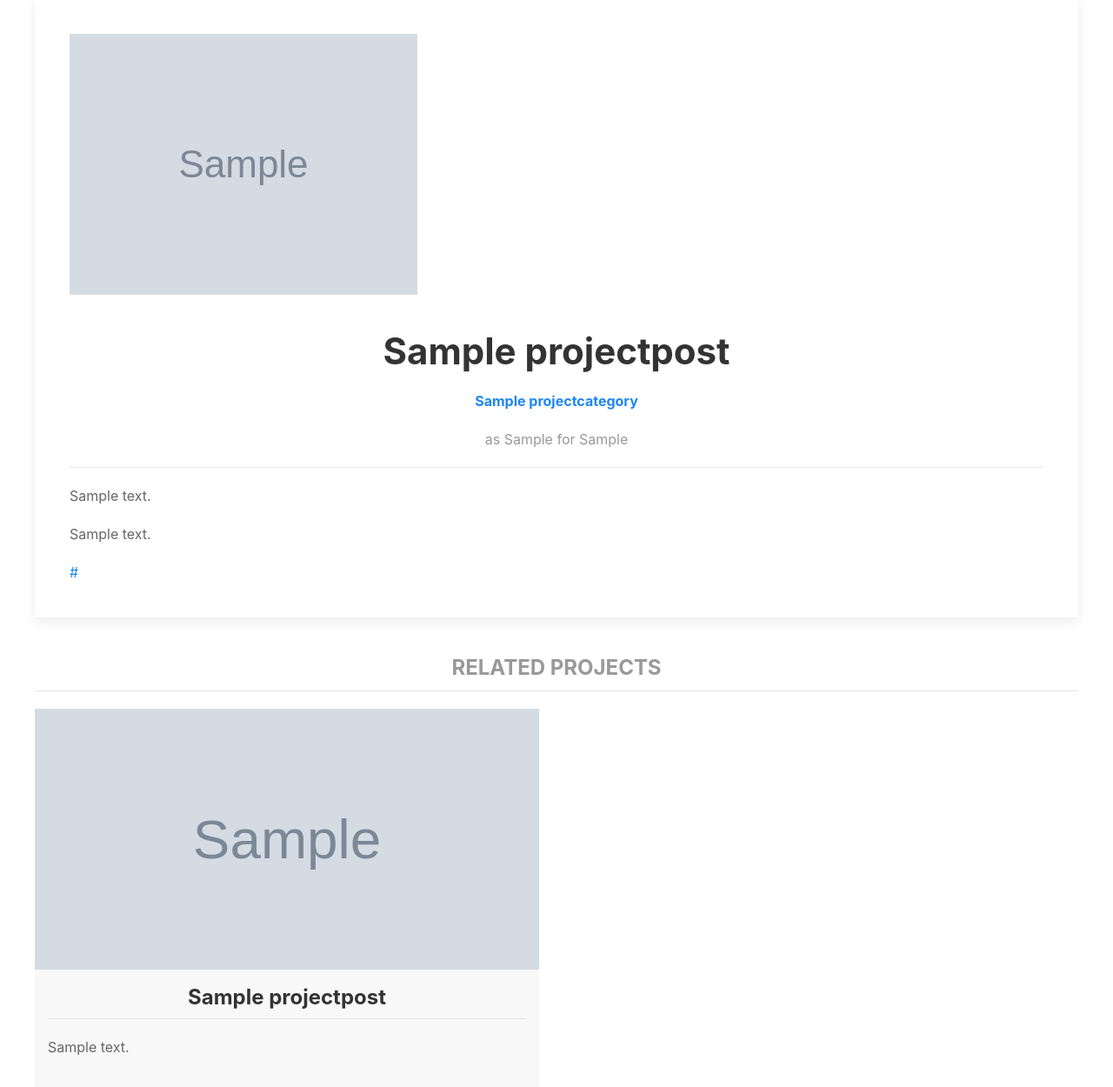
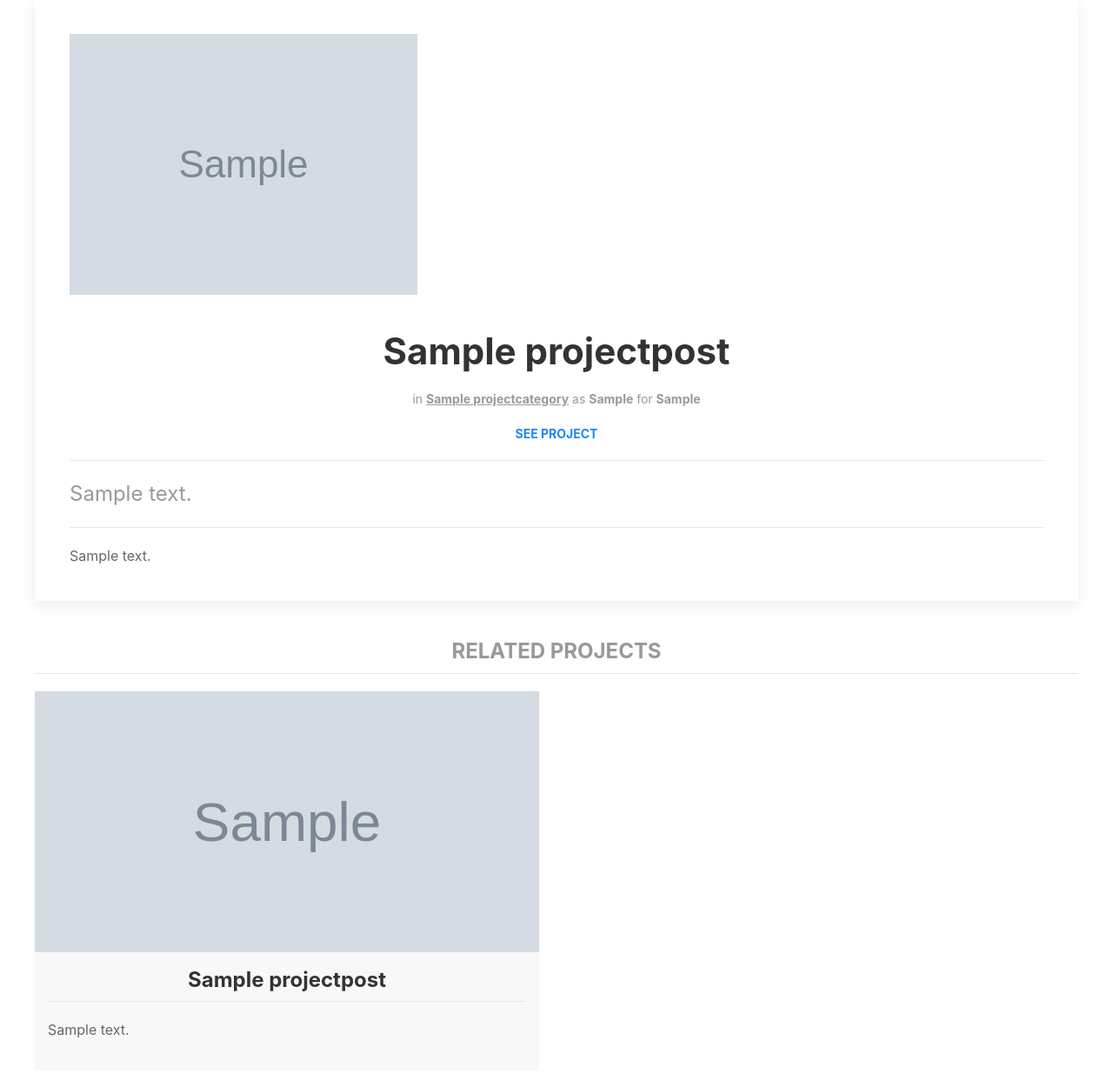
Before and after one commit to hevalhazalkurt/hhk_personal_website, a Django app: a page that uses hhk_web/project/templates/project/project_detail.html in a window 1280 px wide. Shown: the part 101-1351 px from the top of the page at 87% size. Run offline with Django 3.2, Linux system fonts and the light colour scheme; tables that the repository leaves empty hold one stand-in row (values such as "Sample post"); grey boxes marked "Sample" are stand-in pictures; some libraries are stand-ins or nearby versions.

Commit message:
Updated style of project details

```diff
--- a/hhk_web/project/templates/project/project_detail.html
+++ b/hhk_web/project/templates/project/project_detail.html
@@ -2,14 +2,21 @@
 
 {% block content %}
 
-    <div class="uk-card uk-card-default uk-card-body">
+
+    <div class="uk-card uk-card-default uk-card-body uk-width-xxlarge uk-align-center">
         <img src="{{ object.image.url }}" />
-        <h1 class="uk-text-bold uk-text-center">{{ object.title }}</h1>
-        <p class="uk-text-bold uk-text-center"><a href="{{ object.category.get_absolute_url }}">{{ object.category }}</a></p>
-        <p class="uk-text-muted uk-text-center">as {{ object.position }} for {{ object.client }}</p> <hr>
-        <p>{{ object.summary|safe }}</p>
+        <h1 class="uk-text-bold uk-text-center" >{{ object.title }}</h1>
+
+        <p class="uk-article-meta uk-text-center">in <u><a class="uk-text-bold" href="{{ object.category.get_absolute_url }}">{{ object.category }}</a></u> as <span class="uk-text-bold" >{{ object.position }}</span> for <span class="uk-text-bold" >{{ object.client }} </span></p>
+
+        {% if object.link %}
+        <p class="uk-article-meta uk-text-center"><a class="uk-text-primary uk-link-text uk-text-uppercase uk-text-bold" href="{{ object.link }}" target="_blank">See Project</a> </p>
+        {% endif %}
+
+        <hr>
+        <p class="uk-text-lead uk-text-muted uk-text-justify">{{ object.summary|safe }}</p>
+        <hr>
         <p>{{ object.content|safe }}</p>
-        <a href="{{object.link}}" target="_blank">{{ object.link }}</a>
     </div>
 
     <h1 class="uk-text-bold uk-heading-divider uk-text-center uk-text-muted uk-text-uppercase uk-text-large">Related Projects</h1>
```
